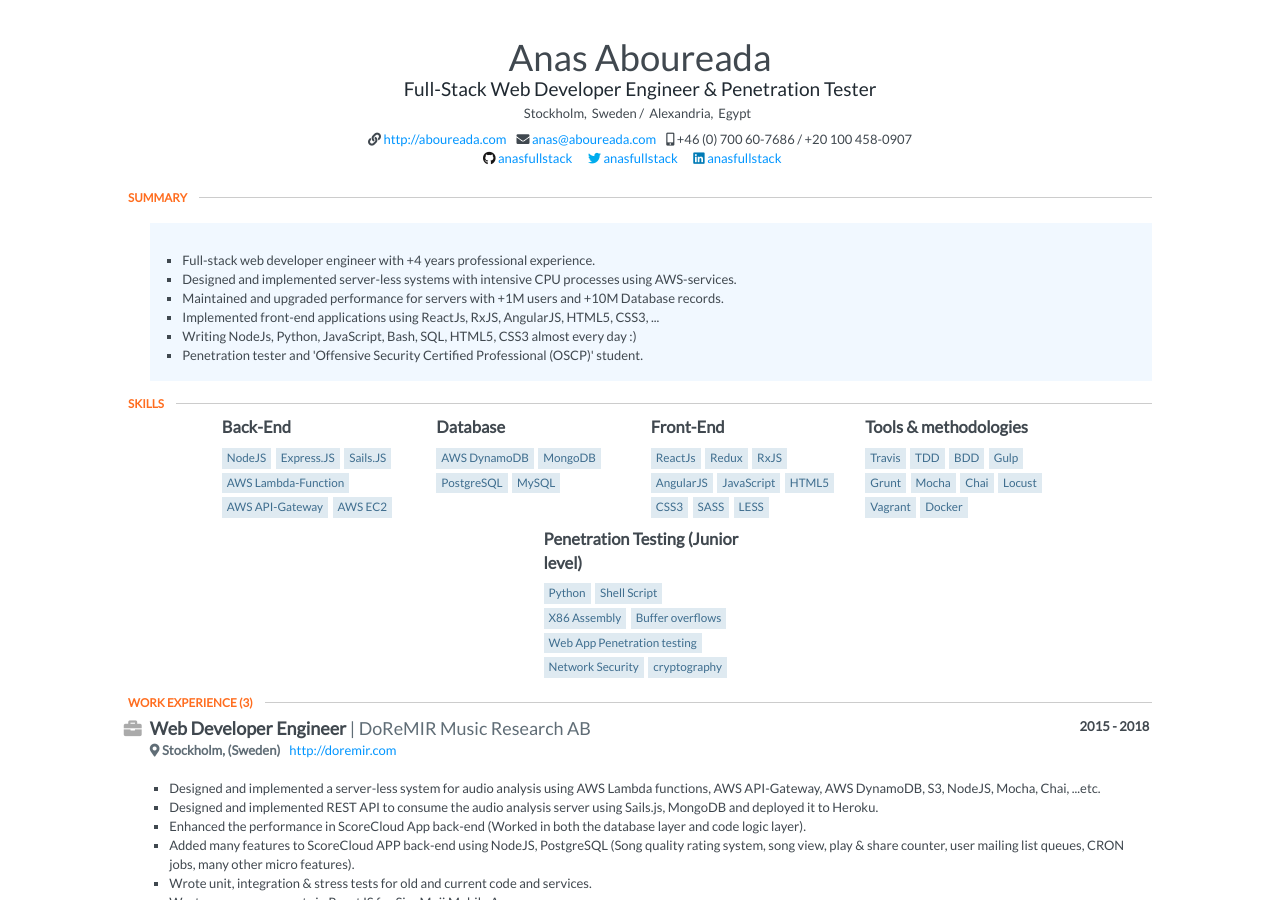
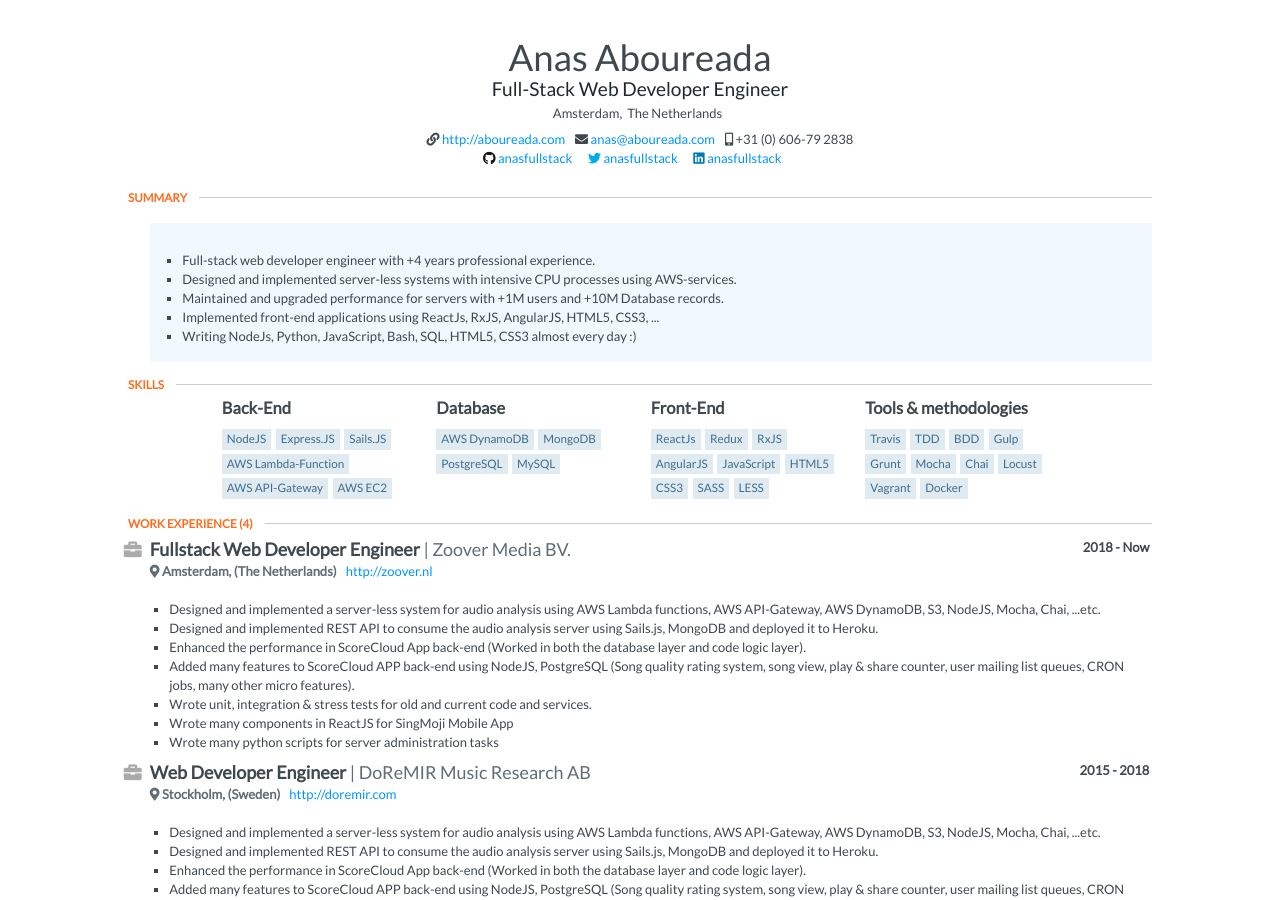
Before and after one commit to AnasAboureada/anasaboureada.github.io, a Jekyll site: the page built from cv/index.html, in a window 1280 px wide and 900 px high. Built offline with Jekyll 4.4.1, drawn with Linux system fonts in a browser that asks for light colours.

Commit message:
"Udated the CV"

```diff
--- a/_data/resume.json
+++ b/_data/resume.json
@@ -1,11 +1,9 @@
 {
     "basics": {
         "name": "Anas Aboureada",
-        "label": "Full-Stack Web Developer Engineer & Penetration Tester",
+        "label": "Full-Stack Web Developer Engineer",
         "phones": [
-            "+46 (0) 700 60-7686",
-            " / ",
-            "+20 100 458-0907"
+            "+31 (0) 606-79 2838"
         ],
         "website": "http://aboureada.com",
         "blog": "http://aboureada.com/blog",
@@ -15,17 +13,12 @@
             "Designed and implemented server-less systems with intensive CPU processes using AWS-services.",
             "Maintained and upgraded performance for servers with +1M users and +10M Database records.",
             "Implemented front-end applications using ReactJs, RxJS, AngularJS, HTML5, CSS3, ...",
-            "Writing NodeJs, Python, JavaScript, Bash, SQL, HTML5, CSS3 almost every day :)",
-            "Penetration tester and 'Offensive Security Certified Professional (OSCP)' student."
+            "Writing NodeJs, Python, JavaScript, Bash, SQL, HTML5, CSS3 almost every day :)"
         ],
         "locations": [
             {
-                "city": "Stockholm",
-                "country": "Sweden /"
-            },
-            {
-                "city": "Alexandria",
-                "country": "Egypt"
+                "city": "Amsterdam",
+                "country": "The Netherlands"
             }
         ],
         "profiles": [
@@ -47,6 +40,28 @@
         ]
     },
     "work": [
+        {
+            "company": "Zoover Media BV.",
+            "position": "Fullstack Web Developer Engineer",
+            "city": "Amsterdam",
+            "country": "The Netherlands",
+            "website": "http://zoover.nl",
+            "startDate": "2018",
+            "endDate": "Now",
+            "location": {
+                "city": "Amsterdam",
+                "countryCode": "The Netherlands"
+            },
+            "summary": [
+                "Designed and implemented a server-less system for audio analysis using AWS Lambda functions, AWS API-Gateway, AWS DynamoDB, S3, NodeJS, Mocha, Chai, ...etc.",
+                "Designed and implemented REST API to consume the audio analysis server using Sails.js, MongoDB and deployed it to Heroku.",
+                "Enhanced the performance in ScoreCloud App back-end (Worked in both the database layer and code logic layer).",
+                "Added many features to ScoreCloud APP back-end using NodeJS, PostgreSQL (Song quality rating system, song view, play & share counter, user mailing list queues, CRON jobs, many other micro features).",
+                "Wrote unit, integration & stress tests for old and current code and services.",
+                "Wrote many components in ReactJS for SingMoji Mobile App",
+                "Wrote many python scripts for server administration tasks"
+            ]
+        },
         {
             "company": "DoReMIR Music Research AB",
             "position": "Web Developer Engineer",
@@ -166,19 +181,7 @@
                 "Vagrant",
                 "Docker"
             ]
-        },
-        {
-          "name": "Penetration Testing (Junior level)",
-          "keywords": [
-              "Python",
-              "Shell Script",
-              "X86 Assembly",
-              "Buffer overflows",
-              "Web App Penetration testing",
-              "Network Security",
-              "cryptography"
-          ]
-      }
+        }
     ],
     "languages": [
         {
@@ -188,10 +191,6 @@
         {
             "language": "Arabic",
             "fluency": "Native Speaker"
-        },
-        {
-            "language": "Swedish",
-            "fluency": "Beginner"
         }
     ],
     "volunteers": [
```
